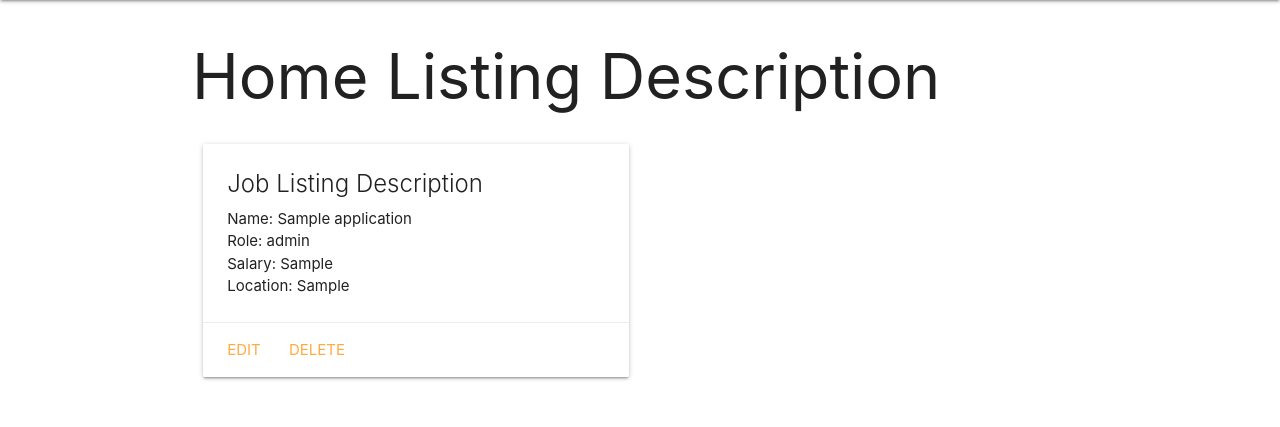
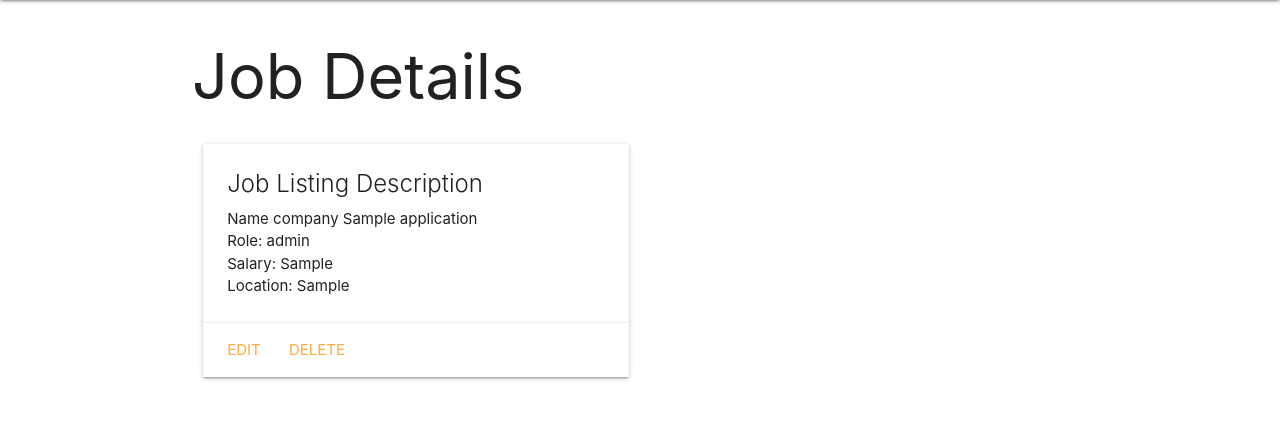
Before and after one commit to lilibella28/Job-Tracker, a Django app: page /applications/1/ in a window 1280 px wide. Shown: the part 64-491 px from the top of the page. Run offline with Django 4.2, Linux system fonts and the light colour scheme; a user stored in the database is signed in; tables that the repository leaves empty hold one stand-in row (values such as "Sample post").

Commit message:
updates files path

```diff
--- a/main_app/templates/applications/detail.html
+++ b/main_app/templates/applications/detail.html
@@ -2,23 +2,28 @@
 
 {% block content %}
 
-<h1>Home Listing Description</h1>
+<h1>Job Details</h1>
 <div class="row">
-  <div class="col s6">
+<div class="col s6">
 <div class="card">
 <div class="card-content">
- <span class="card-title">
+<span class="card-title">
     Job Listing Description
- </span>
-<p> Name: {{application.name}} </p>
+</span>
+<p> Name company {{application.name}}</p>
 <p> Role: {{application.role}} </p>
 <p> Salary: {{application.salary}} </p>
 <p> Location: {{application.location}}</p>
+
 </div>
 <div class="card-action">
   <a href="{% url 'applications_update' application.id %}">Edit</a>
-  <a href="{% url 'applications_delete' aplication.id %}">Delete</a>
+  <a href="{% url 'applications_delete' application.id %}">Delete</a>
 </div>
+</div>
+
+<div class="col s6">
+    <form action="{ url ''}"></form>
 </div>
 
 
--- a/main_app/templates/applications/index.html
+++ b/main_app/templates/applications/index.html
@@ -8,7 +8,7 @@
   <div class="card">
     <div class="card-content">
       <span class="card-title">{{ application.name }}</span>
-      <p>Role: {{ application. role }}</p>
+      <p>Role: {{ application.role }}</p>
       <p>Salary: {{ application.salary }}</p>
       <p>Location: {{application.location }}</p>
       <p>Site: {{application.site}}</p>
```
